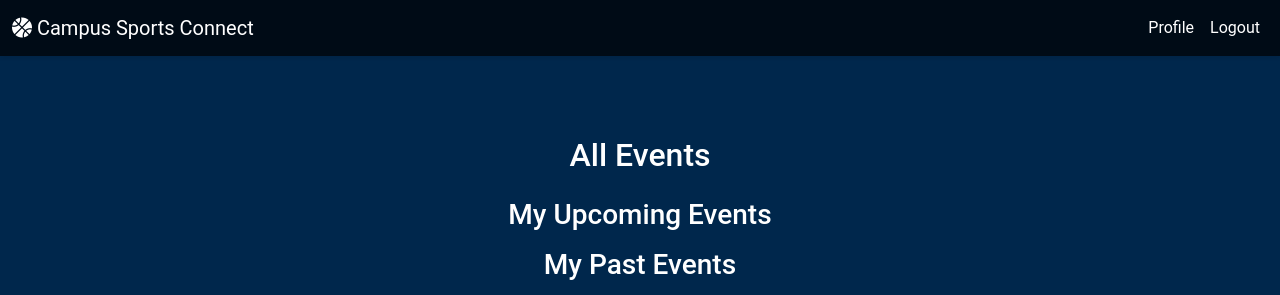
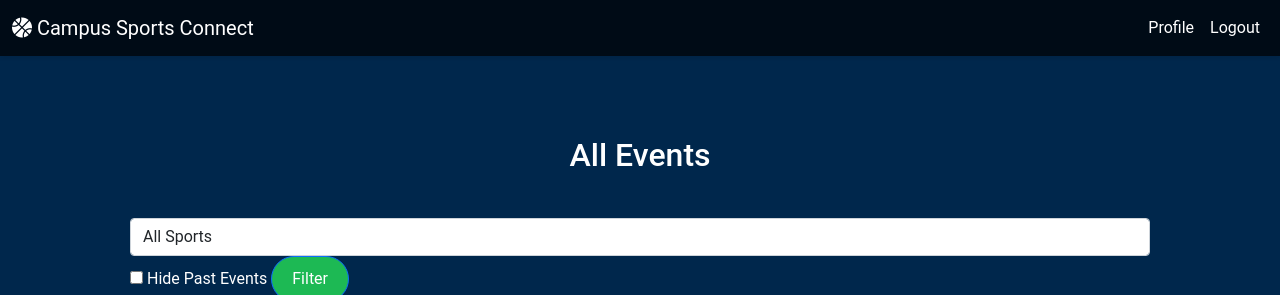
Before and after one commit to YueminYu/campus-sport-connect, a Flask app: page /view_all_events in a window 1280 px wide. Shown: the top 295 px of the page. Run offline with Flask 3, Linux system fonts and the light colour scheme; a user stored in the database is signed in.

Commit message:
filter past events and by sports

```diff
--- a/app/routes.py
+++ b/app/routes.py
@@ -246,12 +246,29 @@ def view_my_events():
 @main_routes.route('/view_all_events', methods=['GET'])
 @login_required
 def view_all_events():
-    """Display all events in the system."""
+    """Display all events in the system with filters."""
+    # Get the current time as a naive datetime
     central_tz = pytz.timezone('America/Chicago')
     now = datetime.now(central_tz).replace(tzinfo=None)
 
-    all_events = Event.query.all()
+    # Get filter parameters from the request
+    sport_filter = request.args.get('sport_filter', '').strip()
+    hide_past = request.args.get('hide_past') == 'true'
 
+    # Build query with optional filters
+    query = Event.query
+
+    if sport_filter:
+        # Use ilike for case-insensitive filtering
+        query = query.filter(Event.sport_type.ilike(f"%{sport_filter}%"))
+
+    if hide_past:
+        query = query.filter(Event.date >= now.strftime('%Y-%m-%d'))
+
+    # Execute the query and fetch events
+    all_events = query.all()
+
+    # Split events into upcoming and past based on the current time
     upcoming_events = []
     past_events = []
 
@@ -263,7 +280,13 @@ def view_all_events():
             else:
                 past_events.append(event)
 
-    return render_template('view_all_events.html', upcoming_events=upcoming_events, past_events=past_events)
+    return render_template(
+        'view_all_events.html',
+        upcoming_events=upcoming_events,
+        past_events=past_events,
+        selected_sport=sport_filter,
+        hide_past=hide_past,
+    )
 
 
 @main_routes.route('/change_password', methods=['GET', 'POST'])
--- a/app/templates/view_all_events.html
+++ b/app/templates/view_all_events.html
@@ -6,6 +6,30 @@
 <div class="container mt-5">
     <h2 class="text-center text-white mb-4">All Events</h2>
 
+    <!-- Filtering Form -->
+    <div class="container mt-3">
+        <form method="GET" action="{{ url_for('main_routes.view_all_events') }}" class="form-inline justify-content-center">
+            <!-- Sport Filter Dropdown -->
+            <select name="sport_filter" class="form-control mr-2">
+                <option value="" {% if not selected_sport %}selected{% endif %}>All Sports</option>
+                <option value="Basketball" {% if selected_sport.lower() == "basketball" %}selected{% endif %}>Basketball</option>
+                <option value="Football" {% if selected_sport.lower() == "football" %}selected{% endif %}>Football</option>
+                <option value="Soccer" {% if selected_sport.lower() == "soccer" %}selected{% endif %}>Soccer</option>
+                <option value="Tennis" {% if selected_sport.lower() == "tennis" %}selected{% endif %}>Tennis</option>
+                <option value="Cricket" {% if selected_sport.lower() == "cricket" %}selected{% endif %}>Cricket</option>
+                <option value="Volleyball" {% if selected_sport.lower() == "volleyball" %}selected{% endif %}>Volleyball</option>
+            </select>
+
+            <!-- Hide Past Events Toggle -->
+            <label class="mr-2 ml-3">
+                <input type="checkbox" name="hide_past" value="true" {% if hide_past %}checked{% endif %}>
+                Hide Past Events
+            </label>
+
+            <!-- Filter Button -->
+            <button type="submit" class="btn btn-primary">Filter</button>
+        </form>
+    </div>
     <!-- My Upcoming Events Section -->
     <h3 class="text-center text-white mb-3">My Upcoming Events</h3>
     <div class="row">
```
Also changed, not shown: instance/site.db.
